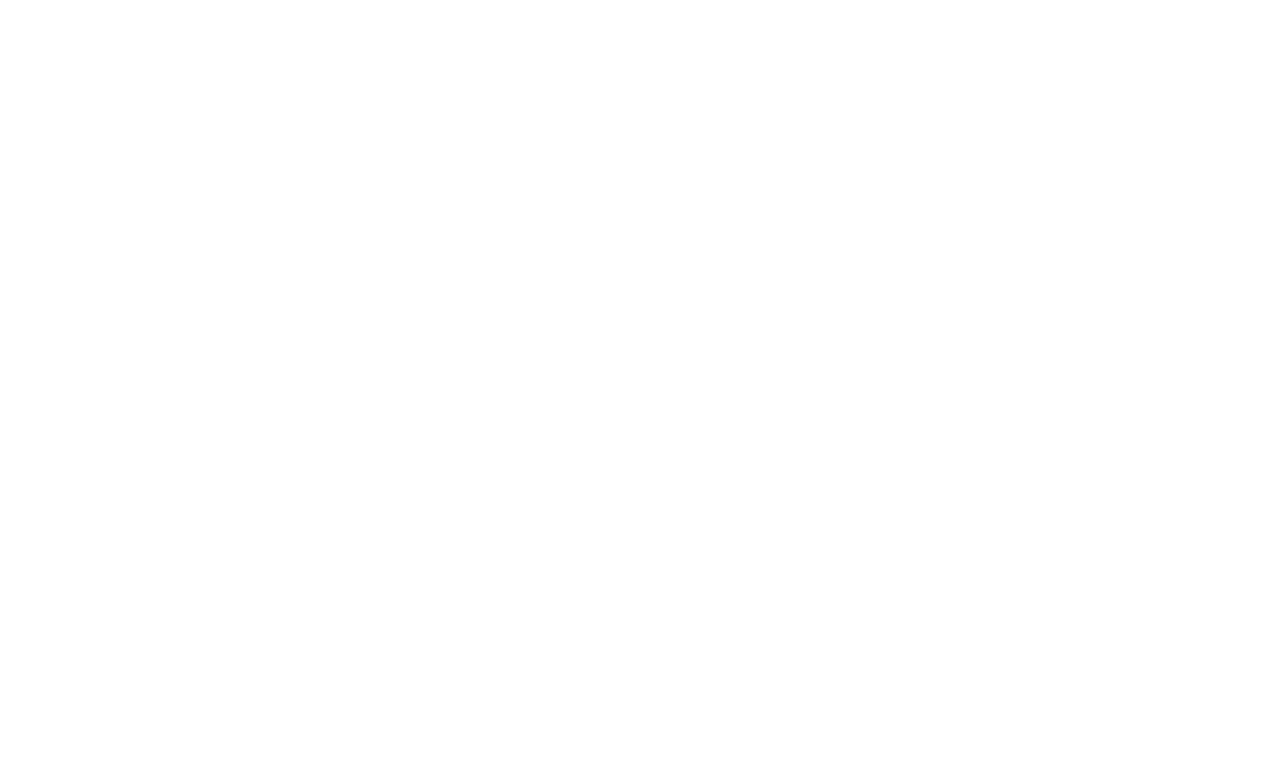
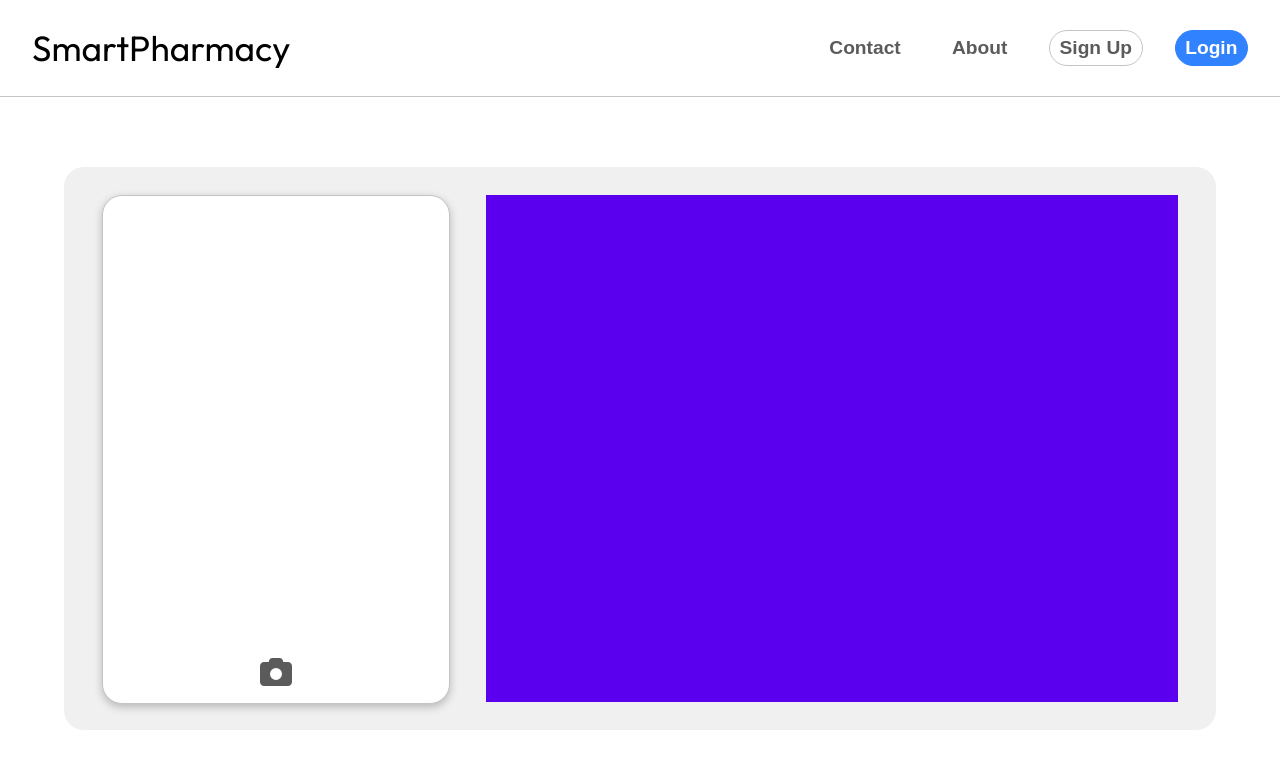
Before and after one commit to joaofgartur/ES_Pharmacy_Assistant, a React (Vite) app in the folder frontend/: page /payment/faceid in a window 1280 px wide. Before the commit this address had no page. Shown: the top 768 px of the page. Built offline with nearby package versions, Linux system fonts and the light colour scheme; no server answers.

Commit message:
Add camera for face recognition

```diff
--- a/frontend/package.json
+++ b/frontend/package.json
@@ -19,6 +19,7 @@
     "react-dom": "^18.2.0",
     "react-hook-form": "^7.43.9",
     "react-router-dom": "^6.10.0",
+    "react-webcam": "^7.0.1",
     "reactjs-popup": "^2.0.5"
   },
   "devDependencies": {
--- a/frontend/src/main.tsx
+++ b/frontend/src/main.tsx
@@ -6,6 +6,7 @@
 import Registration from "./pages/registration/Registration.tsx";
 import Login from "./pages/login/Login.tsx";
 import Prescription from "./pages/prescription/Prescription.tsx";
+import FaceRecognition from "./pages/payment/face-recognition/FaceRecognition.tsx";
 
 ReactDOM.createRoot(document.getElementById('root') as HTMLElement).render(
     <BrowserRouter>
@@ -30,6 +31,11 @@
                     <Prescription/>
                 </PageContainer>
             }/>
+            <Route path={'/payment/faceid'} element={
+                <PageContainer>
+                    <FaceRecognition/>
+                </PageContainer>
+            }/>
         </Routes>
     </BrowserRouter>,
 )
--- /dev/null
+++ b/frontend/src/pages/payment/face-recognition/FaceRecognition.css
@@ -0,0 +1,81 @@
+.face-recognition-container {
+    width: 100%;
+    height: 90%;
+    display: flex;
+    align-items: center;
+    justify-content: center;
+}
+
+.face-recognition {
+    width: 90%;
+    height: 80%;
+    background-color: var(--color-light-gray2);
+    border-radius: 20px;
+    display: flex;
+    flex-direction: row;
+    align-items: center;
+    justify-content: space-evenly;
+}
+
+.face-recognition .left {
+    height: 90%;
+    width: 30%;
+}
+
+.face-recognition .right {
+    width: 60%;
+    height: 90%;
+    background-color: #5b00ee;
+}
+
+.face-recognition .left .camera-sect {
+    background-color: var(--color-white);
+    height: 100%;
+    width: 100%;
+    display: flex;
+    flex-direction: column;
+    align-items: center;
+    justify-content: flex-start;
+    border: 1px solid var(--color-light-gray);
+    border-radius: 20px;
+    box-shadow: var(--box-shadow);
+}
+
+.face-recognition .left .camera-sect .camera-container {
+    margin-top: 10%;
+    width: 80%;
+    height: 100%;
+    display: flex;
+    align-items: center;
+    justify-content: center;
+}
+
+.face-recognition .left .camera-container video{
+    width: 100%;
+    height: 100%;
+    object-fit: cover;
+}
+
+.face-recognition .left .camera-container img{
+    width: 100%;
+    height: 100%;
+    object-fit: cover;
+}
+
+.face-recognition .left .controllers {
+    width: 80%;
+    height: 15%;
+    display: flex;
+    align-items: center;
+    justify-content: center;
+}
+
+.face-recognition .left .controllers svg {
+    color: var(--color-dark-gray);
+    width: 2rem;
+    height: 2rem;
+}
+
+.face-recognition .left .controllers svg:hover{
+    cursor: pointer;
+}
--- /dev/null
+++ b/frontend/src/pages/payment/face-recognition/FaceRecognition.tsx
@@ -0,0 +1,59 @@
+import "./FaceRecognition.css";
+import React, {useCallback, useState} from "react";
+import Webcam from "react-webcam";
+import {FontAwesomeIcon} from "@fortawesome/react-fontawesome";
+import {faRotateRight} from "@fortawesome/free-solid-svg-icons/faRotateRight";
+import {faCamera} from "@fortawesome/free-solid-svg-icons";
+
+function FaceRecognition() {
+    const [webcamActive, setWebcamActive] = useState(true);
+    const webcamRef = React.useRef(null);
+    const [imgSrc, setImgSrc] = React.useState(null);
+
+    const screenshot = useCallback(() => {
+        const imageSrc = webcamRef.current.getScreenshot();
+        setImgSrc(imageSrc);
+        setWebcamActive(false);
+        console.log(imgSrc)
+    }, [webcamRef, setImgSrc]);
+
+    const resetCamera = () => {
+        setWebcamActive(true);
+    }
+
+    return (
+        <div className={"face-recognition-container"}>
+            <div className={"face-recognition"}>
+                <div className={"left"}>
+                    <div className={"camera-sect"}>
+                        <div className={"camera-container"}>
+                            {
+                                webcamActive ?
+                                    <Webcam
+                                        audio={false}
+                                        ref={webcamRef}
+                                        screenshotFormat="image/jpeg"
+                                    />
+                                    :
+                                    imgSrc ? <img src={imgSrc} alt={"ups"}/> : undefined
+                            }
+                        </div>
+                        <div className={"controllers"}>
+                            {
+                                webcamActive ?
+                                    <FontAwesomeIcon icon={faCamera} onClick={screenshot}/>
+                                    :
+                                    <FontAwesomeIcon icon={faRotateRight} onClick={resetCamera}/>
+                            }
+                        </div>
+                    </div>
+                </div>
+                <div className={"right"}>
+
+                </div>
+            </div>
+        </div>
+    )
+}
+
+export default FaceRecognition;
```
Also changed, not shown: 1 other file (tests, documents, lock files or other folders).
